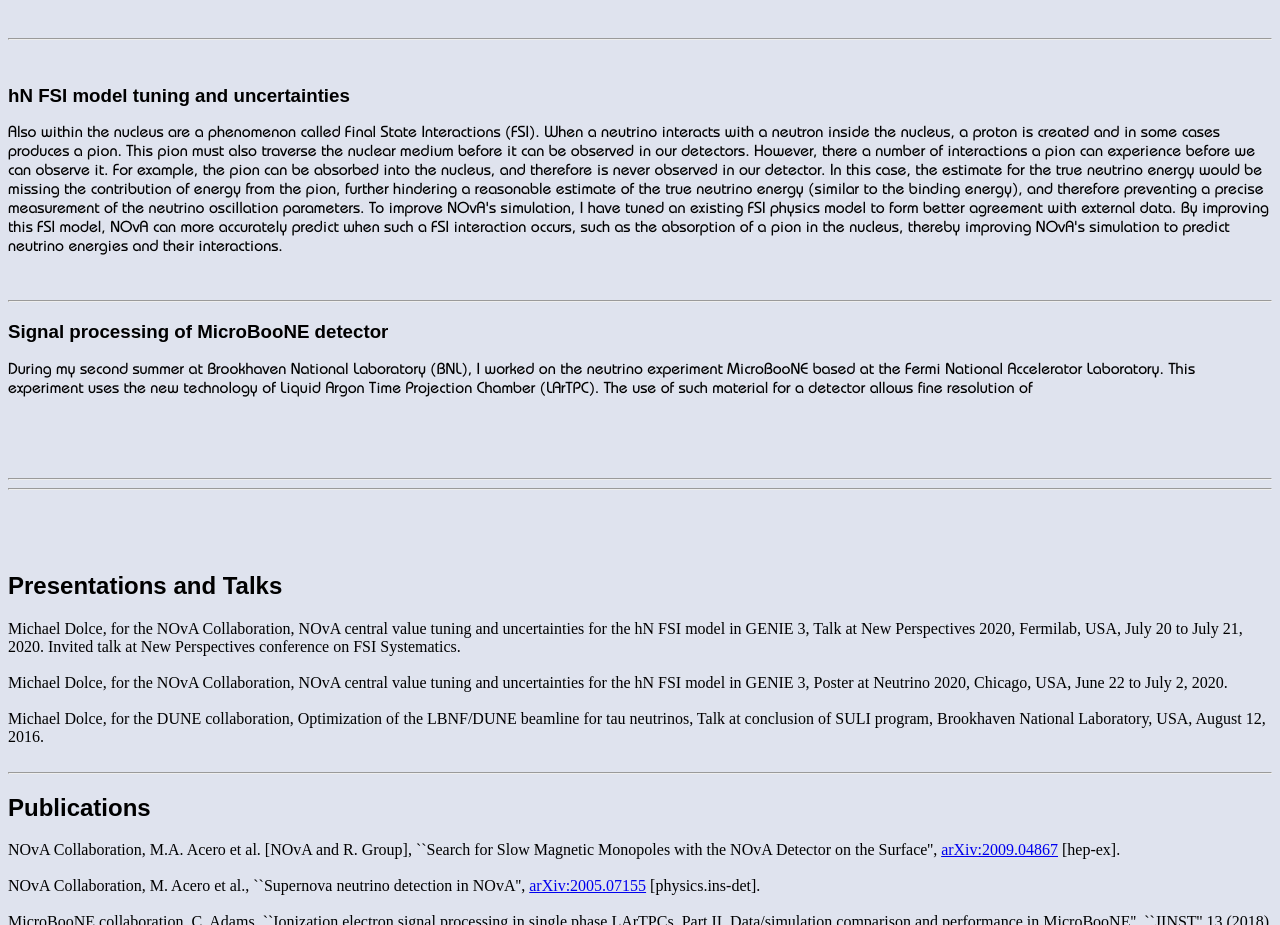
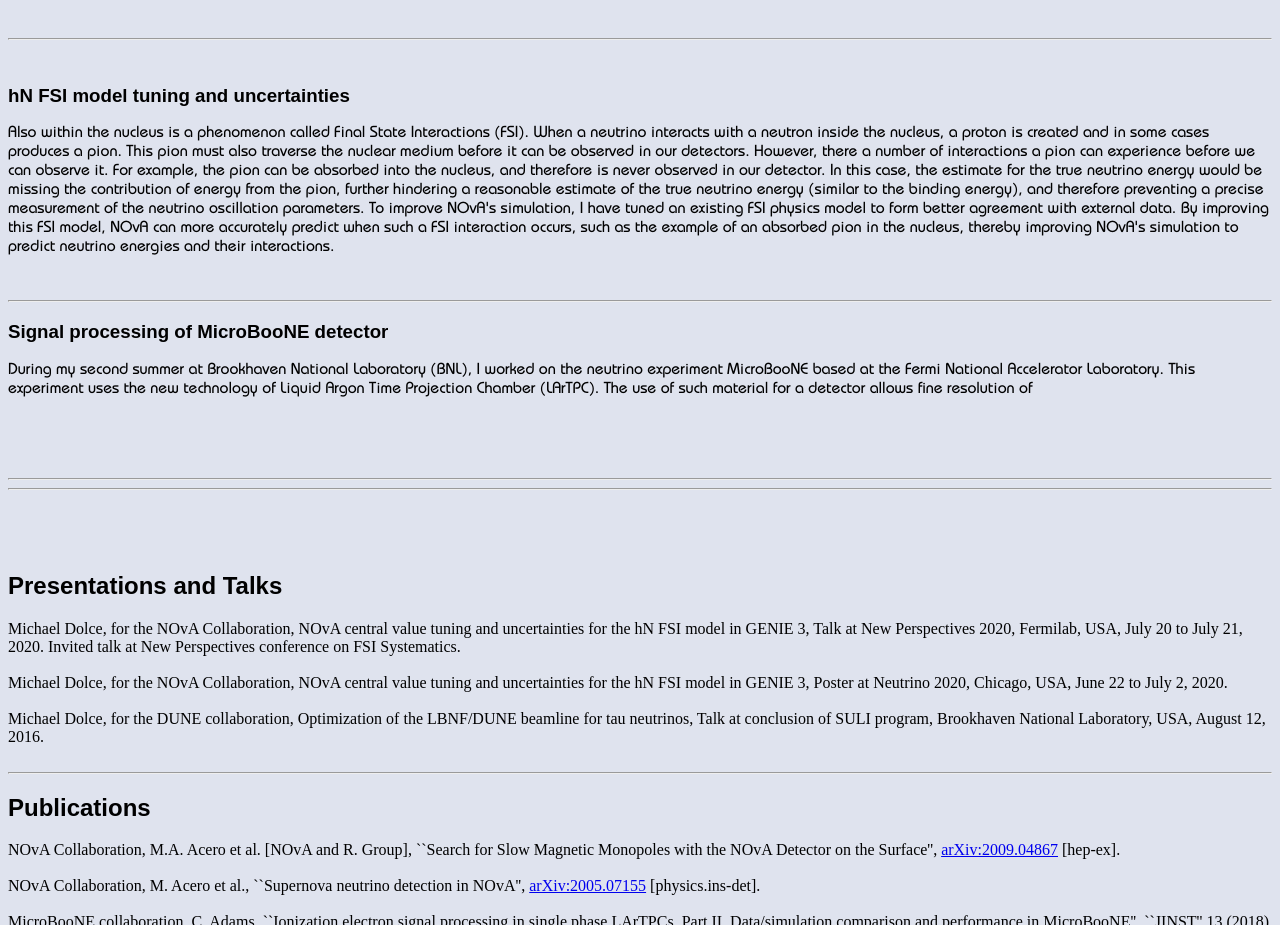
Before and after one commit to mdolce8/MD-Webpage, a website: page docs/index.html in a window 1280 px wide. Shown: the part 1280-2205 px from the top of the page. Drawn offline with Linux system fonts and the light colour scheme.

Commit message:
index.html, small clarification

```diff
--- a/docs/index.html
+++ b/docs/index.html
@@ -119,17 +119,17 @@
 <h3 id="hN-FSI"> hN FSI model tuning and uncertainties </h3>
 <p>
     <!-- include the image I gave for FSI talk -->
-    Also within the nucleus are a phenomenon called Final State Interactions (FSI).
+    Also within the nucleus is a phenomenon called Final State Interactions (FSI).
     When a neutrino interacts with a neutron inside the nucleus, a proton is created and in some cases produces a pion.
         This pion must also traverse the nuclear medium before it can be observed in our detectors.
     However, there a number of interactions a pion can experience before we can observe it.
     For example, the pion can be absorbed into the nucleus, and therefore is never observed in our detector.
     In this case, the estimate for the true neutrino energy would be missing the contribution of energy from the pion,
-        further hindering a reasonable estimate of the true  neutrino energy (similar to the binding energy), and
+        further hindering a reasonable estimate of the true neutrino energy (similar to the binding energy), and
         therefore preventing a precise measurement of the neutrino oscillation parameters.
     To improve NOvA's simulation, I have tuned an existing FSI physics model to form better agreement with external data.
-    By improving this FSI model, NOvA can more accurately predict when such a FSI interaction occurs, such as the absorption
-        of a pion in the nucleus, thereby improving NOvA's simulation to predict neutrino energies and their interactions.
+    By improving this FSI model, NOvA can more accurately predict when such a FSI interaction occurs, such as the example
+    of an absorbed pion in the nucleus, thereby improving NOvA's simulation to predict neutrino energies and their interactions.
 </p>
 <br>
 <hr class="line">
```
